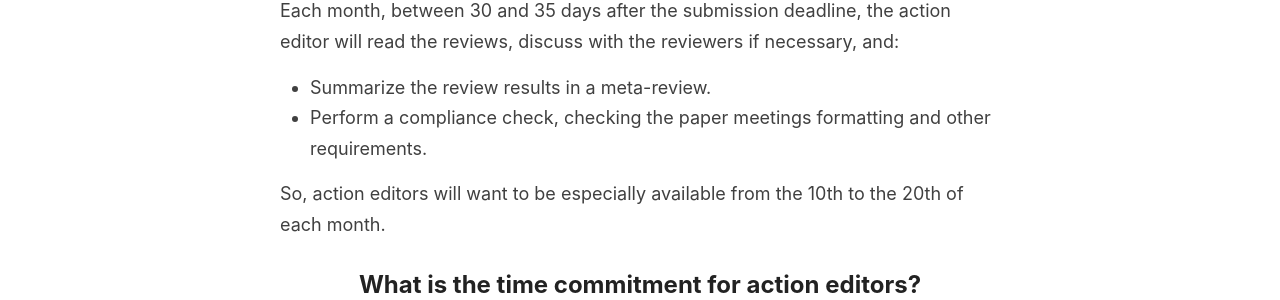
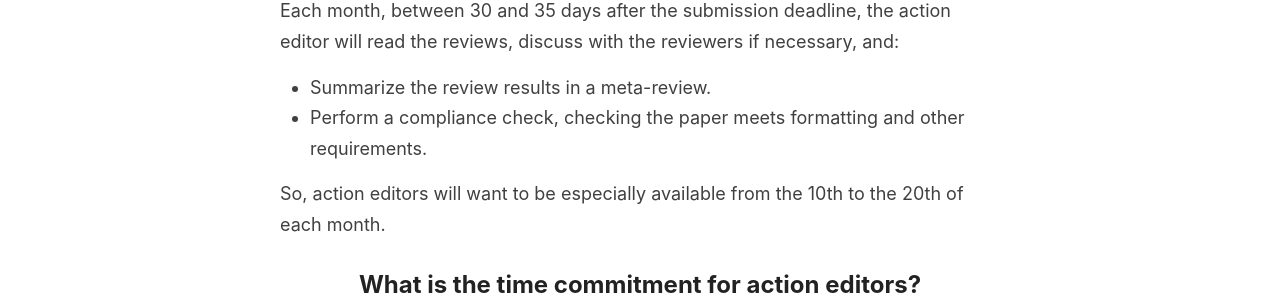
Before and after one commit to amitmerchant1990/reverie, a Jekyll site: the page built from reviewers.md, in a window 1280 px wide and 900 px high, scrolled down 649 px. Shown: the part 153-453 px from the top of the window. Built offline with Jekyll 4.4.1, drawn with Linux system fonts in a browser that asks for light colours.

Commit message:
reviewers: typo

```diff
--- a/reviewers.md
+++ b/reviewers.md
@@ -17,7 +17,7 @@ Each month, starting around 24 days after the submission deadline, the action ed
 
 Each month, between 30 and 35 days after the submission deadline, the action editor will read the reviews, discuss with the reviewers if necessary, and:
 * Summarize the review results in a meta-review.
-* Perform a compliance check, checking the paper meetings formatting and other requirements.
+* Perform a compliance check, checking the paper meets formatting and other requirements.
 
 So, action editors will want to be especially available from the 10th to the 20th of each month.
 
```
